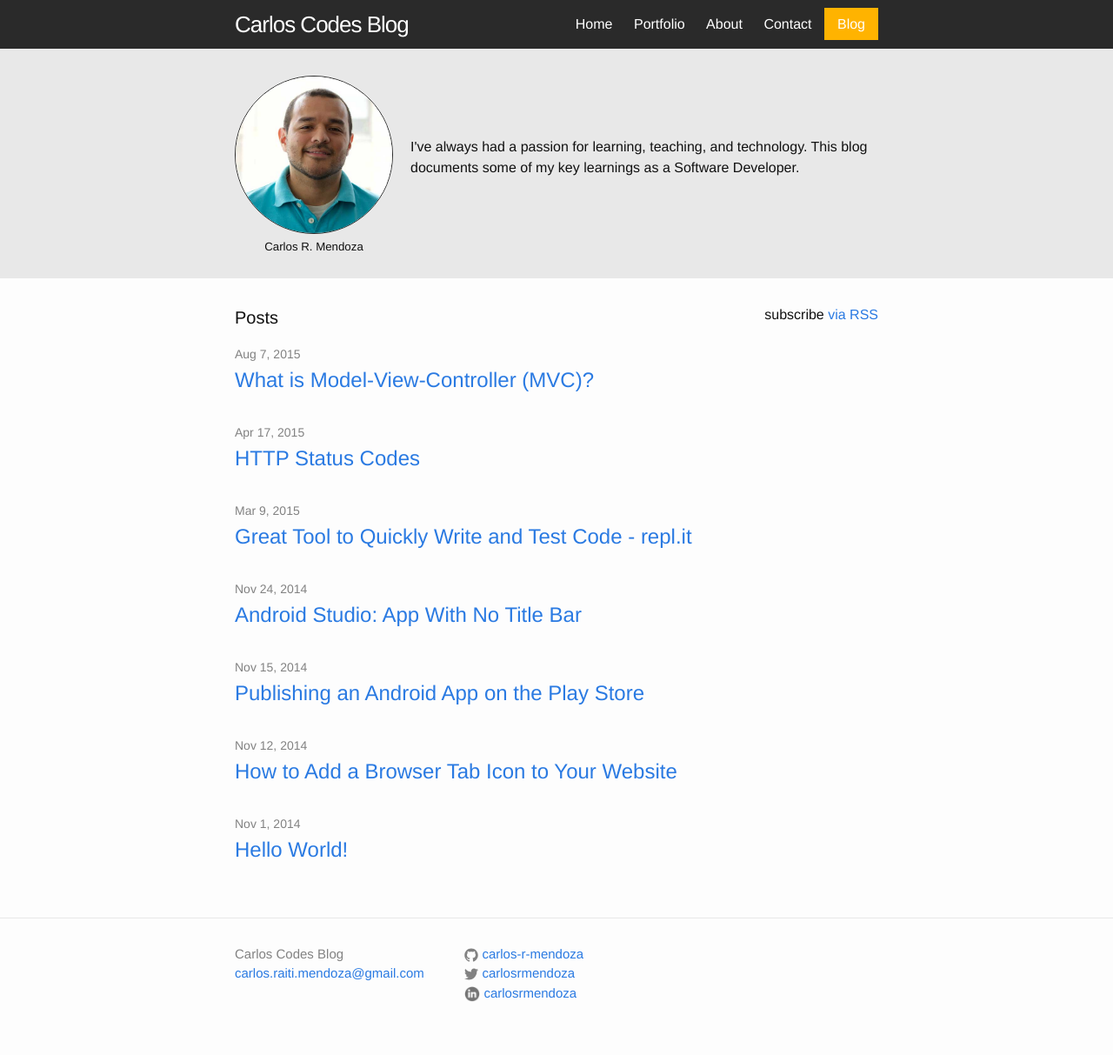
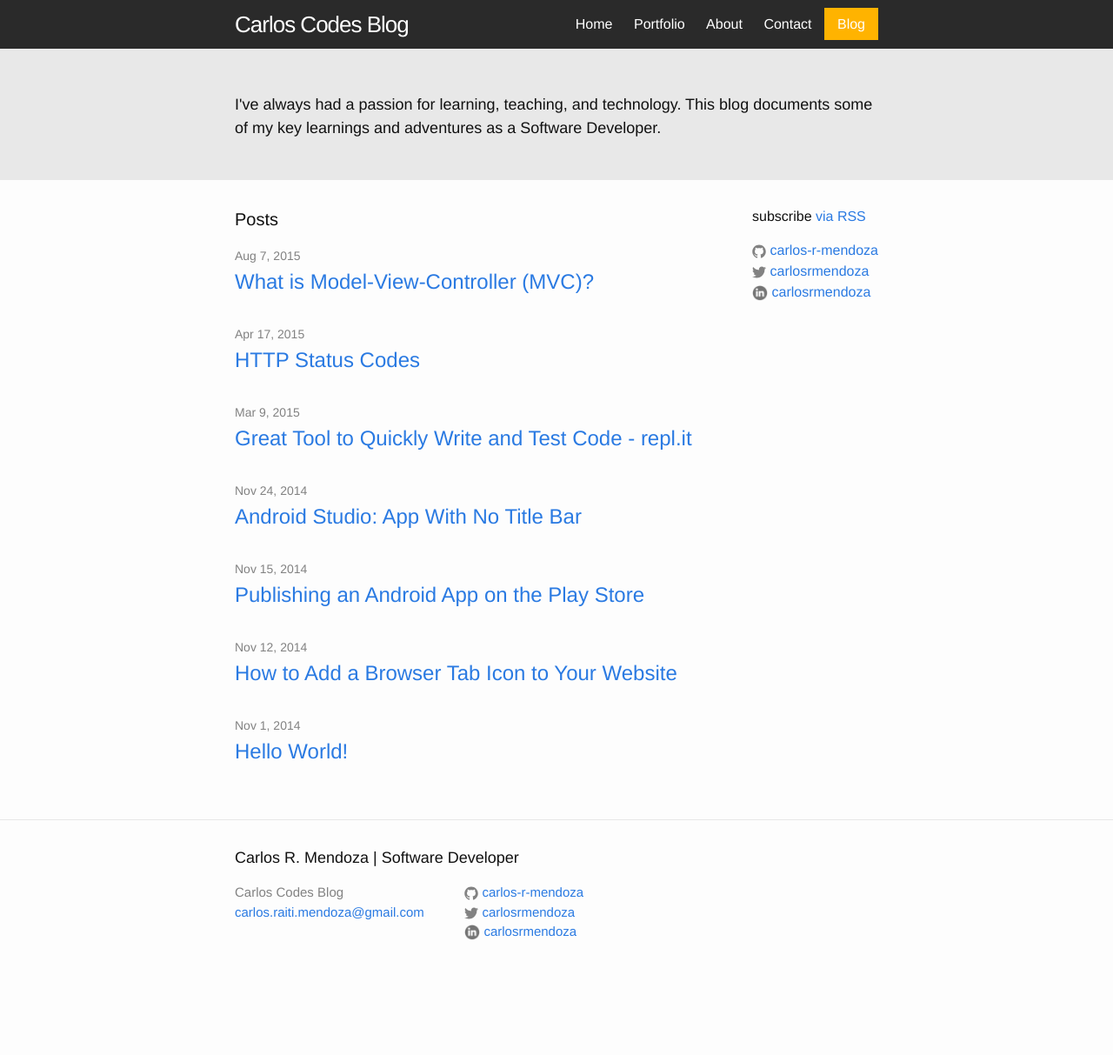
Before and after one commit to carlos-r-mendoza/Blog, a Jekyll site: the page built from index.html, in a window 1280 px wide. Shown: the whole page at 87% size. Built offline with Jekyll 4.4.1, drawn with Linux system fonts in a browser that asks for light colours; after the commit the page ends 1143 px from its top, so only the background shows below that.

```diff
--- a/_includes/footer.html
+++ b/_includes/footer.html
@@ -2,7 +2,7 @@
 
   <div class="wrapper">
 
-    <!-- <h2 class="footer-heading">{{ site.title }}</h2> -->
+    <h2 class="footer-heading">Carlos R. Mendoza | Software Developer</h2>
 
     <div class="footer-col-wrapper">
       <div class="footer-col  footer-col-1">
--- a/_sass/_layout.scss
+++ b/_sass/_layout.scss
@@ -211,13 +211,8 @@
 }
 
 #intro-text {
-    clear: right;
-    padding-top: 70px;
-
-    @include media-query($on-palm) {
-        padding-top: 15px;
-    }
-
+    padding: 20px 0px;
+    font-size: 18px;
 }
 
 .page-heading {
--- a/index.html
+++ b/index.html
@@ -6,11 +6,11 @@ layout: default
 
   <div id='intro-section'>
     <div class='wrapper'>
-      <div class='img-wrapper'>
+<!--       <div class='img-wrapper'>
         <img id="profile-pic" class="img-responsive" src="img/profile.jpg" alt="Carlos Mendoza - Software Developer">
         <h5 id="profile-img-caption">Carlos R. Mendoza</h5>
-      </div>
-      <p id="intro-text">I've always had a passion for learning, teaching, and technology. This blog documents some of my key learnings as a Software Developer. </p>
+      </div> -->
+      <p id="intro-text">I've always had a passion for learning, teaching, and technology. This blog documents some of my key learnings and adventures as a Software Developer. </p>
     </div>
   </div>
 
@@ -18,7 +18,57 @@ layout: default
 
   <div class='wrapper'>
     <h1 class="page-heading">Posts</h1>
-    <p class="rss-subscribe">subscribe <a href="{{ "/feed.xml" | prepend: site.baseurl }}">via RSS</a></p>
+    <div class="rss-subscribe">
+      <p>subscribe <a href="{{ "/feed.xml" | prepend: site.baseurl }}">via RSS</a></p>
+      <ul class="social-media-list">
+      {% if site.github_username %}
+      <li>
+        <a href="https://github.com/{{ site.github_username }}">
+          <span class="icon  icon--github">
+            <svg viewBox="0 0 16 16">
+              <path fill="#828282" d="M7.999,0.431c-4.285,0-7.76,3.474-7.76,7.761 c0,3.428,2.223,6.337,5.307,7.363c0.388,0.071,0.53-0.168,0.53-0.374c0-0.184-0.007-0.672-0.01-1.32 c-2.159,0.469-2.614-1.04-2.614-1.04c-0.353-0.896-0.862-1.135-0.862-1.135c-0.705-0.481,0.053-0.472,0.053-0.472 c0.779,0.055,1.189,0.8,1.189,0.8c0.692,1.186,1.816,0.843,2.258,0.645c0.071-0.502,0.271-0.843,0.493-1.037 C4.86,11.425,3.049,10.76,3.049,7.786c0-0.847,0.302-1.54,0.799-2.082C3.768,5.507,3.501,4.718,3.924,3.65 c0,0,0.652-0.209,2.134,0.796C6.677,4.273,7.34,4.187,8,4.184c0.659,0.003,1.323,0.089,1.943,0.261 c1.482-1.004,2.132-0.796,2.132-0.796c0.423,1.068,0.157,1.857,0.077,2.054c0.497,0.542,0.798,1.235,0.798,2.082 c0,2.981-1.814,3.637-3.543,3.829c0.279,0.24,0.527,0.713,0.527,1.437c0,1.037-0.01,1.874-0.01,2.129 c0,0.208,0.14,0.449,0.534,0.373c3.081-1.028,5.302-3.935,5.302-7.362C15.76,3.906,12.285,0.431,7.999,0.431z"/>
+            </svg>
+          </span>
+
+          <span class="username">{{ site.github_username }}</span>
+        </a>
+      </li>
+      {% endif %}
+
+      {% if site.twitter_username %}
+      <li>
+        <a href="https://twitter.com/{{ site.twitter_username }}">
+          <span class="icon  icon--twitter">
+            <svg viewBox="0 0 16 16">
+              <path fill="#828282" d="M15.969,3.058c-0.586,0.26-1.217,0.436-1.878,0.515c0.675-0.405,1.194-1.045,1.438-1.809
+              c-0.632,0.375-1.332,0.647-2.076,0.793c-0.596-0.636-1.446-1.033-2.387-1.033c-1.806,0-3.27,1.464-3.27,3.27 c0,0.256,0.029,0.506,0.085,0.745C5.163,5.404,2.753,4.102,1.14,2.124C0.859,2.607,0.698,3.168,0.698,3.767 c0,1.134,0.577,2.135,1.455,2.722C1.616,6.472,1.112,6.325,0.671,6.08c0,0.014,0,0.027,0,0.041c0,1.584,1.127,2.906,2.623,3.206 C3.02,9.402,2.731,9.442,2.433,9.442c-0.211,0-0.416-0.021-0.615-0.059c0.416,1.299,1.624,2.245,3.055,2.271 c-1.119,0.877-2.529,1.4-4.061,1.4c-0.264,0-0.524-0.015-0.78-0.046c1.447,0.928,3.166,1.469,5.013,1.469 c6.015,0,9.304-4.983,9.304-9.304c0-0.142-0.003-0.283-0.009-0.423C14.976,4.29,15.531,3.714,15.969,3.058z"/>
+            </svg>
+          </span>
+
+          <span class="username">{{ site.twitter_username }}</span>
+        </a>
+      </li>
+      {% endif %}
+
+      {% if site.linkedin_username %}
+      <li>
+        <a href="https://www.linkedin.com/in/{{ site.linkedin_username }}">
+          <span class="icon-linkedin">
+            <img src="../img/social/linkedin.png" />
+          </span>
+          <span class="username">{{ site.linkedin_username }}</span>
+      </li>
+      {% endif %}
+<!--       <li>
+        <a href="https://www.linkedin.com/in/{{ site.linkedin_username }}">
+          <span class="icon-linkedin">
+            <img src="../img/social/email-icon.png" />
+          </span>
+          <span class="username">{{ site.linkedin_username }}</span>
+      </li>
+ -->
+    </ul>
+  </div>
 
     <ul class="post-list">
       {% for post in site.posts %}
```
Also changed, not shown: _posts/2015-08-07-what-is-mvc.markdown (+21 -7 lines), img/social/email-icon.png (added), img/social/rss-icon.png (added), img/what-is-mvc/what-is-mvc.png (deleted), 3 other files.
